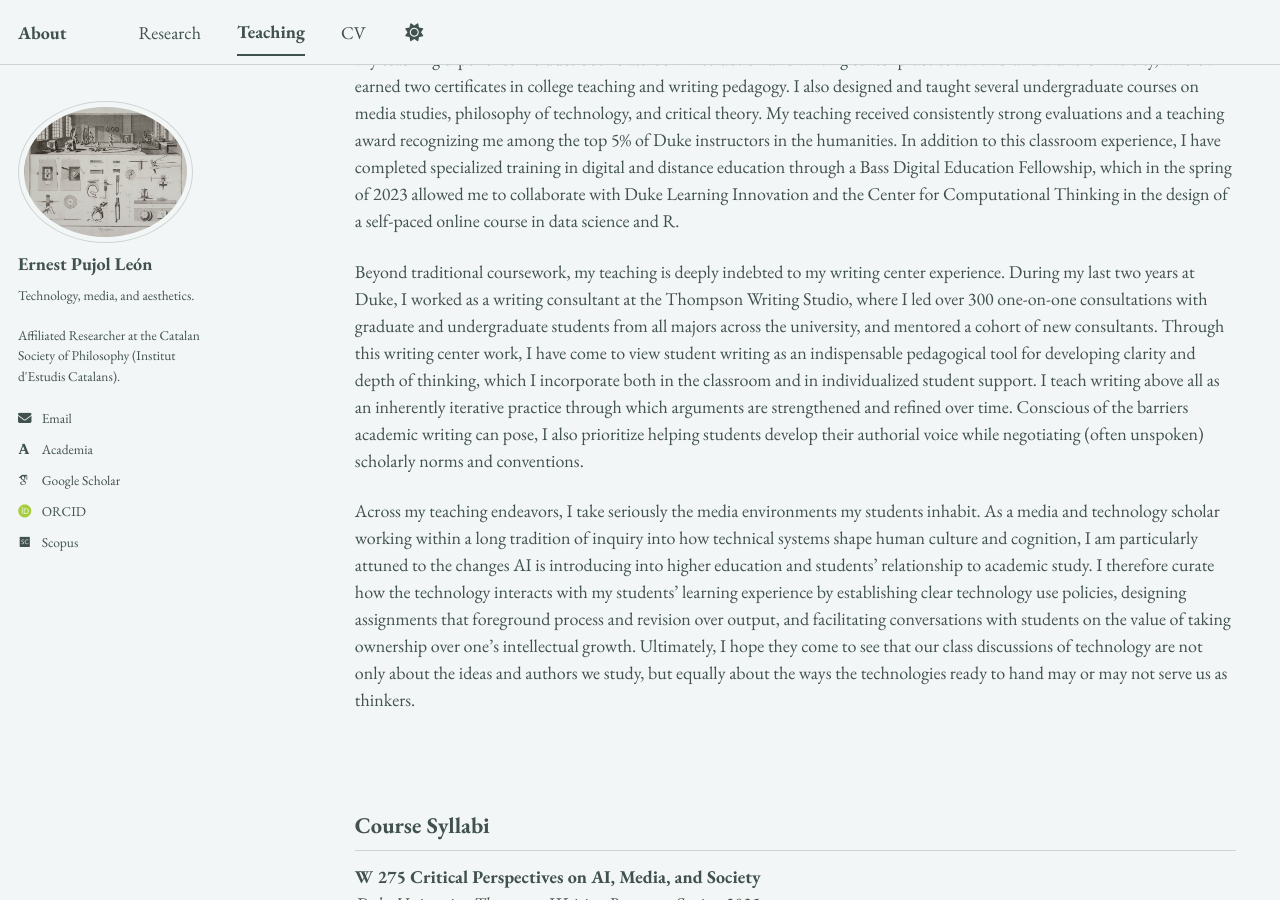
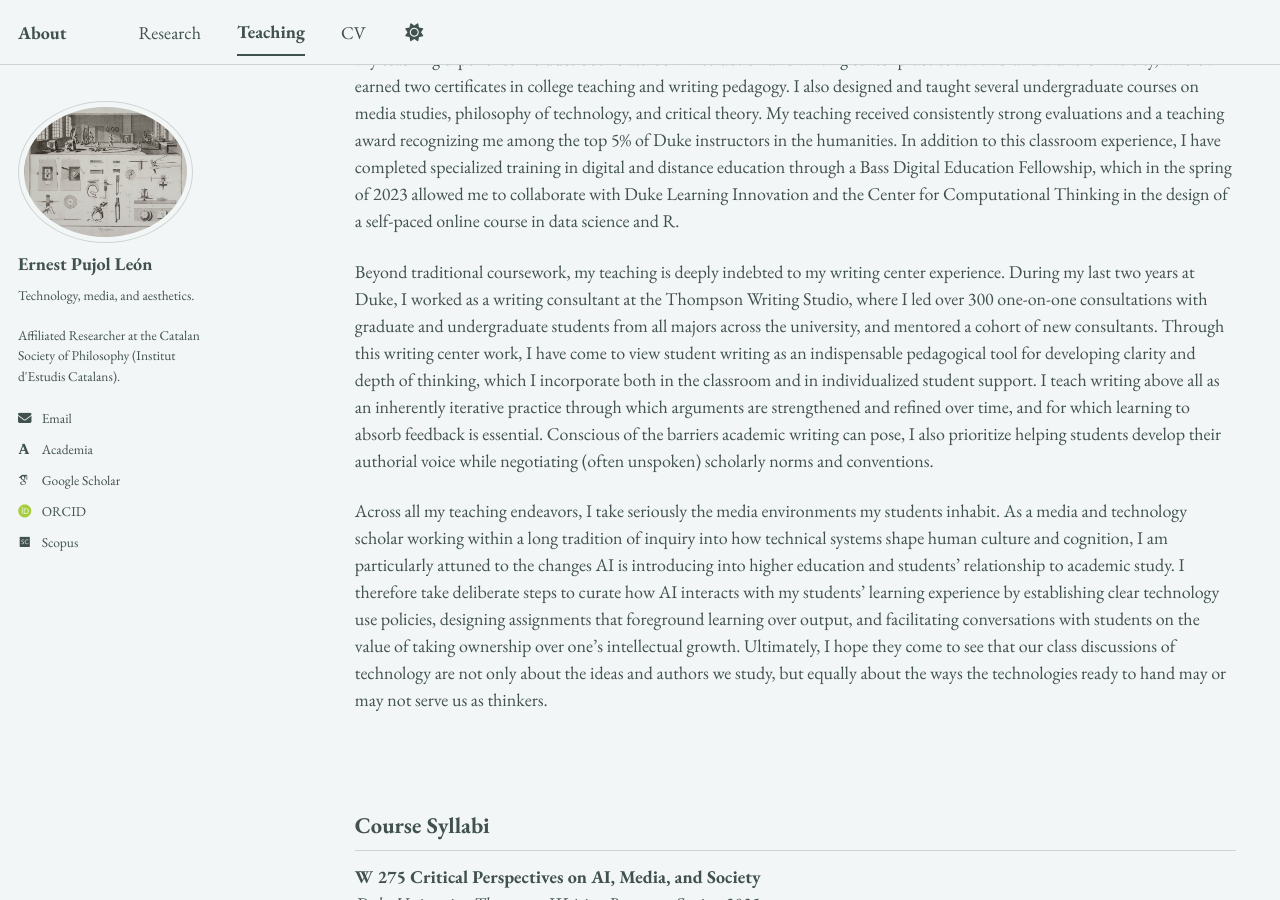
Before and after one commit to epujol90/epujol90.github.io, a Jekyll site: the page built from _pages/teaching.md, in a window 1280 px wide and 900 px high, scrolled down 282 px. Built offline with Jekyll 4.4.1, drawn with Linux system fonts in a browser that asks for light colours; some web fonts are replaced; a script bundle is joined from its source files by our own code; library files that are not in the unit come from our copies.

Commit message:
Update teaching.md

```diff
--- a/_pages/teaching.md
+++ b/_pages/teaching.md
@@ -9,9 +9,9 @@ As a teacher, my main goal is to help students become discerning interpreters of
 
 My teaching experience includes both classroom instruction and writing center practice at NYU and Duke University, where I earned two certificates in college teaching and writing pedagogy. I also designed and taught several undergraduate courses on media studies, philosophy of technology, and critical theory. My teaching received consistently strong evaluations and a teaching award recognizing me among the top 5% of Duke instructors in the humanities. In addition to this classroom experience, I have completed specialized training in digital and distance education through a Bass Digital Education Fellowship, which in the spring of 2023 allowed me to collaborate with Duke Learning Innovation and the Center for Computational Thinking in the design of a self-paced online course in data science and R.
 
-Beyond traditional coursework, my teaching is deeply indebted to my writing center experience. During my last two years at Duke, I worked as a writing consultant at the Thompson Writing Studio, where I led over 300 one-on-one consultations with graduate and undergraduate students from all majors across the university, and mentored a cohort of new consultants. Through this writing center work, I have come to view student writing as an indispensable pedagogical tool for developing clarity and depth of thinking, which I incorporate both in the classroom and in individualized student support. I teach writing above all as an inherently iterative practice through which arguments are strengthened and refined over time. Conscious of the barriers academic writing can pose, I also prioritize helping students develop their authorial voice while negotiating (often unspoken) scholarly norms and conventions.
+Beyond traditional coursework, my teaching is deeply indebted to my writing center experience. During my last two years at Duke, I worked as a writing consultant at the Thompson Writing Studio, where I led over 300 one-on-one consultations with graduate and undergraduate students from all majors across the university, and mentored a cohort of new consultants. Through this writing center work, I have come to view student writing as an indispensable pedagogical tool for developing clarity and depth of thinking, which I incorporate both in the classroom and in individualized student support. I teach writing above all as an inherently iterative practice through which arguments are strengthened and refined over time, and for which learning to absorb feedback is essential. Conscious of the barriers academic writing can pose, I also prioritize helping students develop their authorial voice while negotiating (often unspoken) scholarly norms and conventions.
 
-Across my teaching endeavors, I take seriously the media environments my students inhabit. As a media and technology scholar working within a long tradition of inquiry into how technical systems shape human culture and cognition, I am particularly attuned to the changes AI is introducing into higher education and students’ relationship to academic study. I therefore curate how the technology interacts with my students’ learning experience by establishing clear technology use policies, designing assignments that foreground process and revision over output, and facilitating conversations with students on the value of taking ownership over one’s intellectual growth. Ultimately, I hope they come to see that our class discussions of technology are not only about the ideas and authors we study, but equally about the ways the technologies ready to hand may or may not serve us as thinkers.
+Across all my teaching endeavors, I take seriously the media environments my students inhabit. As a media and technology scholar working within a long tradition of inquiry into how technical systems shape human culture and cognition, I am particularly attuned to the changes AI is introducing into higher education and students’ relationship to academic study. I therefore take deliberate steps to curate how AI interacts with my students’ learning experience by establishing clear technology use policies, designing assignments that foreground learning over output, and facilitating conversations with students on the value of taking ownership over one’s intellectual growth. Ultimately, I hope they come to see that our class discussions of technology are not only about the ideas and authors we study, but equally about the ways the technologies ready to hand may or may not serve us as thinkers.
 <br>
 <br>
 <br>
```
